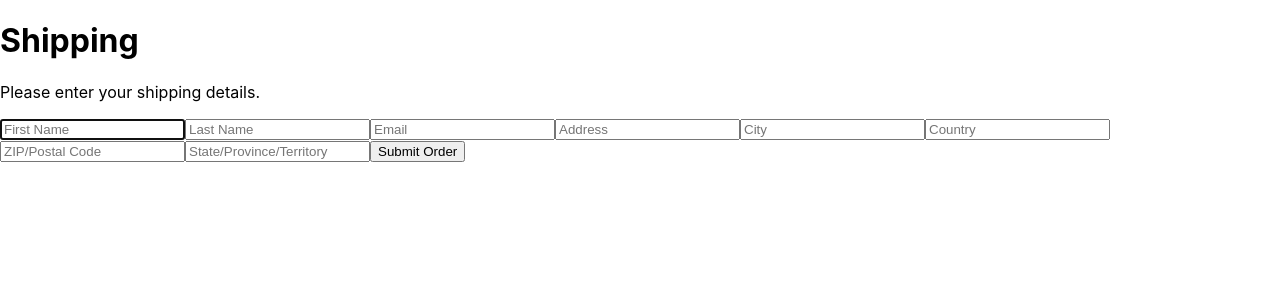
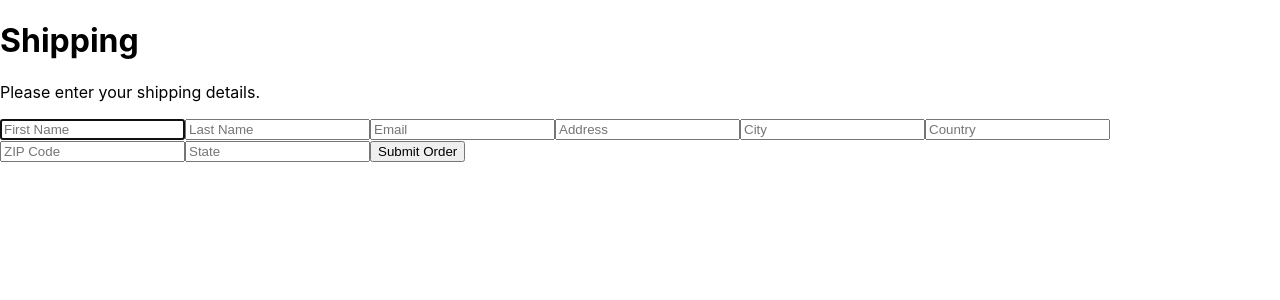
Before and after one commit to TroyWarez/basic-site, a React (Vite) app: page / in a window 1280 px wide. Shown: the top 300 px of the page. Built offline with nearby package versions, Linux system fonts and the light colour scheme.

Commit message:
changed default text

```diff
--- a/src/components/OrderForm.tsx
+++ b/src/components/OrderForm.tsx
@@ -18,9 +18,9 @@ const OrderForm = () => {
 
                 <input list="country" name="country" placeholder="Country" required />
 
-                <input type="text" name="ZIP/Postal Code" id="ZIP/Postal Code" required placeholder="ZIP/Postal Code" maxLength={10}/>
+                <input type="text" name="ZIP Code" id="ZIP Code" required placeholder="ZIP Code" maxLength={10}/>
 
-                <input list="" name="state" placeholder="State/Province/Territory" required/>
+                <input list="" name="state" placeholder="State" required/>
 
                 <input type="submit" id="submit" value="Submit Order" />
             </form>
```
Also changed, not shown: src/components/RegionalInput.tsx (+5 -5 lines).
